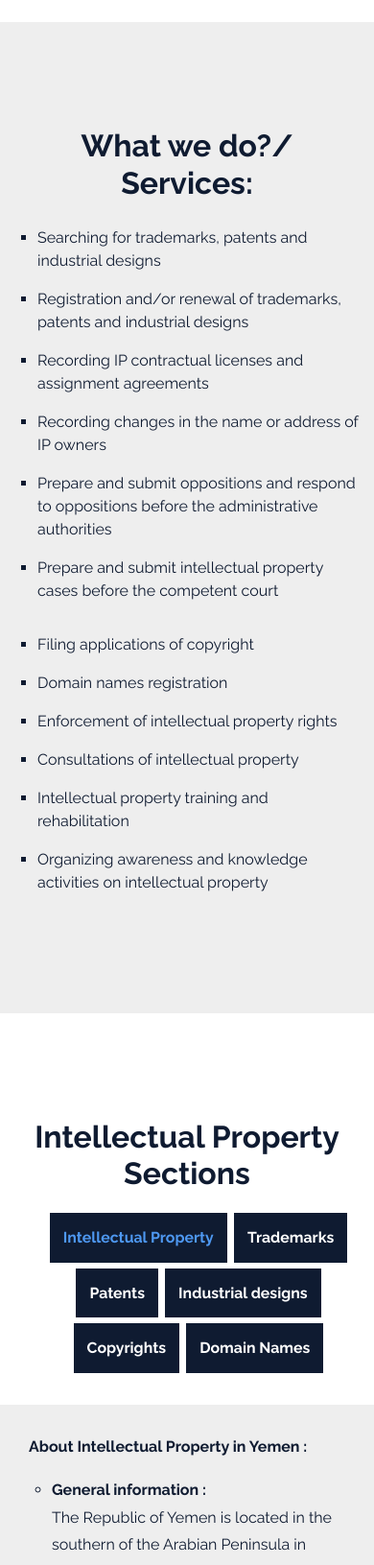
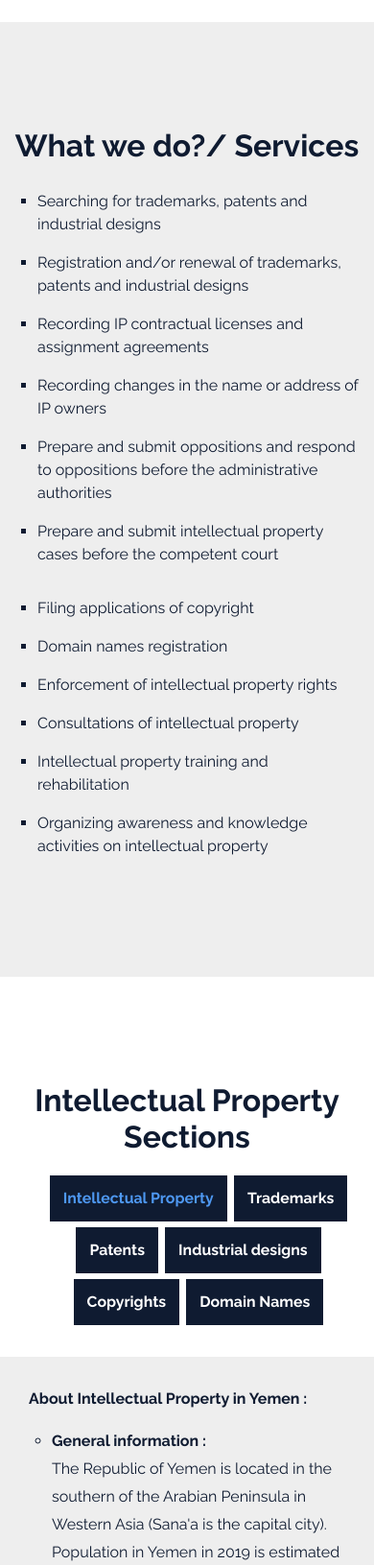
Before and after one commit to Asmaabdulsalam-zone/n-t, a plain HTML site: page index.html in a window 390 px wide. Shown: the part 1800-3431 px from the top of the page at 96% size. Drawn offline with nearby package versions, Linux system fonts and the light colour scheme; files that its build step writes are made by us from their sources.

Commit message:
second commit

```diff
--- a/assets/css/main.scss
+++ b/assets/css/main.scss
@@ -143,7 +143,7 @@ ul{
         cursor: pointer;
         @media (max-width: 767px){
             font-size:$font-size - 0.01rem;
-            padding: 14px;
+            padding:12px 14px;
             text-align: right;
         }
     }
--- a/index.html
+++ b/index.html
@@ -109,7 +109,7 @@
     <div class="container">
         <div class="row">
             <div class="col-md-12 text-center">
-                <h4>What we do?/ Services:</h4>
+                <h4>What we do?/ Services</h4>
             </div>
             <div class="col-md-7">
                 <ul type="square">
```
Also changed, not shown: assets/css/main.css, assets/img/hero-bg-phone.jpg, 1 other file.
